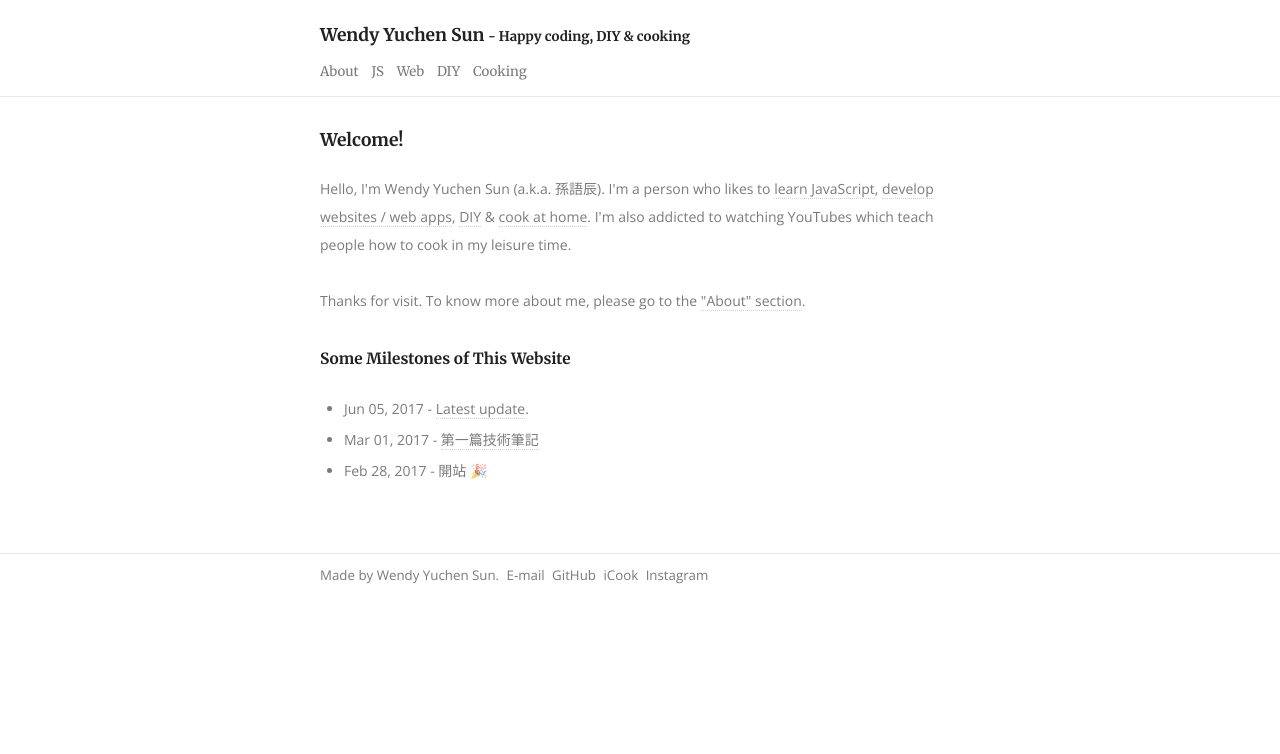
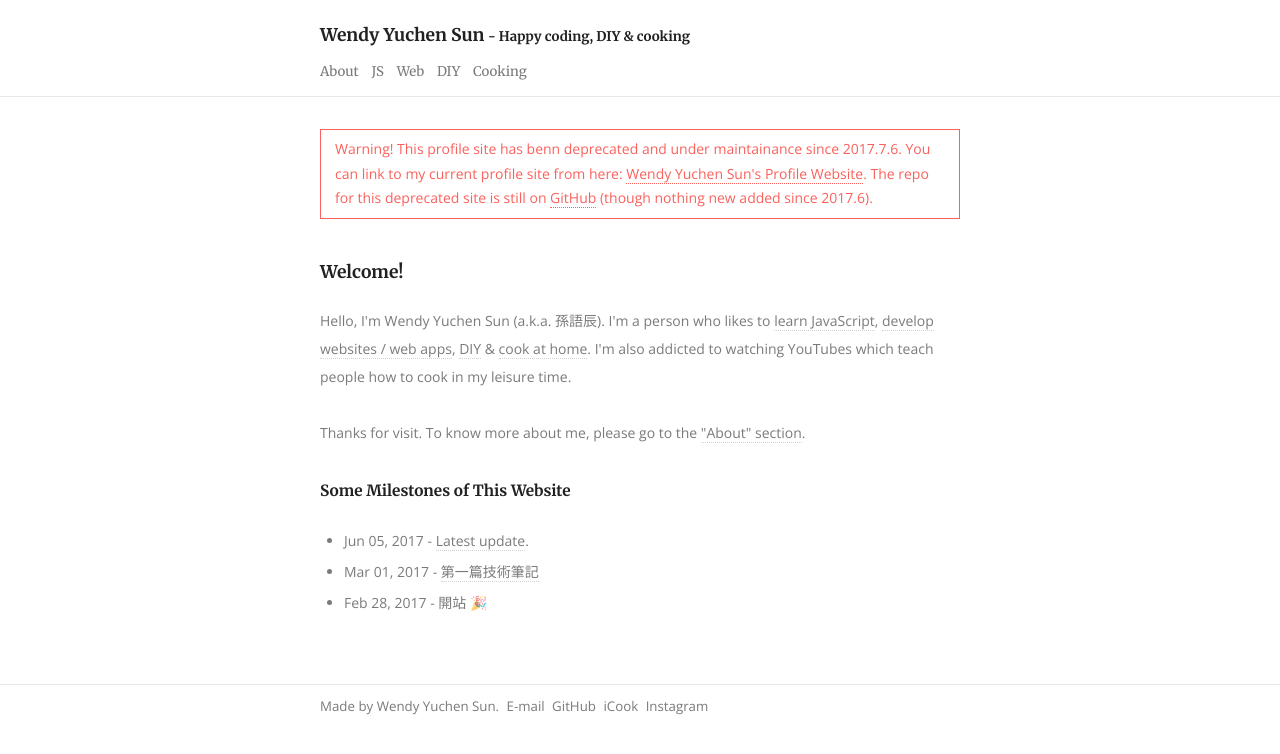
Before and after one commit to wendyyuchensun/wendyyuchensun.github.io, a Jekyll site: the page built from index.html, in a window 1280 px wide. Shown: the top 754 px of the page. Built offline with Jekyll 4.4.1, drawn with Linux system fonts in a browser that asks for light colours.

Commit message:
Add warning

```diff
--- a/_layouts/default.html
+++ b/_layouts/default.html
@@ -12,6 +12,11 @@
     </header>
     <main>
       <div class="container">
+        <div id="warning">
+          Warning! This profile site has benn deprecated and under maintainance since 2017.7.6.
+          You can link to my current profile site from here: <a href="http://wendyyuchensun.com">Wendy Yuchen Sun's Profile Website</a>.
+          The repo for this deprecated site is still on <a href="https://github.com/wendyyuchensun/wendyyuchensun.github.io">GitHub</a> (though nothing new added since 2017.6).
+        </div>
         <h2>{{ page.title }}</h2>
         {{ content }}
       </div>
--- a/css/style.sass
+++ b/css/style.sass
@@ -135,6 +135,19 @@ footer
   padding: 0.75rem 0
   border-top: $border
 
+#warning
+  margin-bottom: 3em
+  line-height: 1.75em
+  color: #fa615c
+  border: 1px solid #fa615c
+  padding: 0.5em 1em
+  a
+    border-bottom: 1px dotted #fa615c
+    &:hover
+      color: white
+      background-color: red
+      border: none
+
 // syntax highlight
 @import syntax-hl
 
--- a/index.html
+++ b/index.html
@@ -6,8 +6,8 @@ layout: default
   Hello, I'm Wendy Yuchen Sun (a.k.a. 孫語辰).
   I'm a person who likes to
   <a href="{{ site.url }}/js/">learn JavaScript</a>,
-  <a href="{{ site.url }}/web_dev/">develop websites / web apps</a>,
-  <a href="{{ site.url }}/diy/">DIY</a> &
+  <a href="{{ site.url }}//">develop websites / web apps</a>,
+  <a href="{{ site.url }}/diy/">DIY</a> &amp;
   <a href="{{ site.url }}/cooking/">cook at home</a>.
   I'm also addicted to watching YouTubes which teach people how to cook in my leisure time.
   <br />
```
Also changed, not shown: README.md (added).
